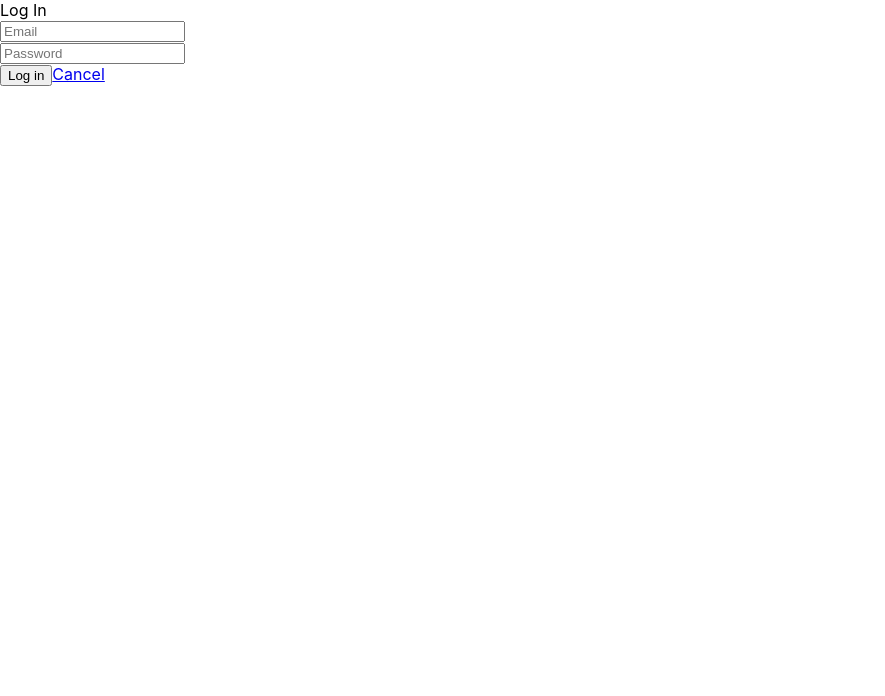
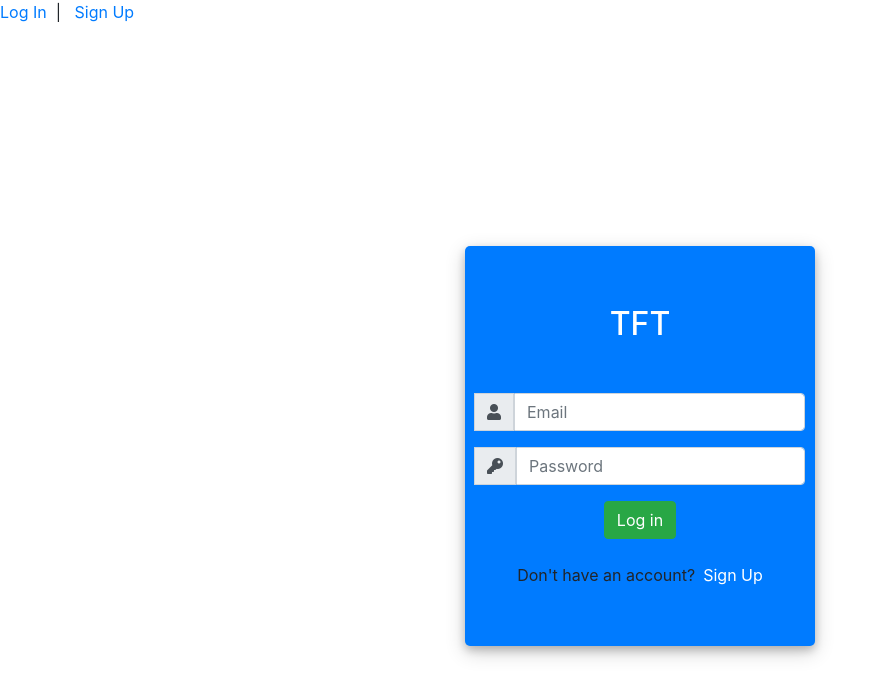
Before and after one commit to baeddavid/tft, a React (Create React App) app: page /login in a window 1280 px wide. Shown: the top 696 px of the page, without its empty margins (0-885 px from the left). Built offline with nearby package versions, Linux system fonts and the light colour scheme.

Commit message:
styled login pag

```diff
--- a/package.json
+++ b/package.json
@@ -7,6 +7,7 @@
     "@testing-library/react": "^9.3.2",
     "@testing-library/user-event": "^7.1.2",
     "bcrypt": "^3.0.7",
+    "bootstrap": "^4.4.1",
     "cors": "^2.8.5",
     "dotenv": "^8.2.0",
     "express": "^4.17.1",
@@ -14,9 +15,11 @@
     "mongoose": "^5.7.13",
     "morgan": "^1.9.1",
     "react": "^16.12.0",
+    "react-bootstrap": "^1.0.0-beta.16",
     "react-dom": "^16.12.0",
     "react-router-dom": "^5.1.2",
-    "react-scripts": "3.3.0"
+    "react-scripts": "3.3.0",
+    "reactstrap": "^8.2.0"
   },
   "scripts": {
     "start": "react-scripts start",
--- a/public/index.html
+++ b/public/index.html
@@ -3,6 +3,8 @@
   <head>
     <meta charset="utf-8" />
     <link rel="icon" href="%PUBLIC_URL%/favicon.ico" />
+    <link href="https://fonts.googleapis.com/css?family=Quicksand&display=swap" rel="stylesheet">
+    <link href="https://use.fontawesome.com/releases/v5.4.1/css/all.css" rel="stylesheet"></link>
     <meta name="viewport" content="width=device-width, initial-scale=1" />
     <meta name="theme-color" content="#000000" />
     <meta
--- a/src/index.css
+++ b/src/index.css
@@ -1,13 +1,4 @@
-body {
-  margin: 0;
-  font-family: -apple-system, BlinkMacSystemFont, 'Segoe UI', 'Roboto', 'Oxygen',
-    'Ubuntu', 'Cantarell', 'Fira Sans', 'Droid Sans', 'Helvetica Neue',
-    sans-serif;
-  -webkit-font-smoothing: antialiased;
-  -moz-osx-font-smoothing: grayscale;
+html, body {
+  min-height: 100%;
+  height: auto;
 }
-
-code {
-  font-family: source-code-pro, Menlo, Monaco, Consolas, 'Courier New',
-    monospace;
-}
--- a/src/index.js
+++ b/src/index.js
@@ -2,6 +2,7 @@ import React from 'react';
 import ReactDOM from 'react-dom';
 import { BrowserRouter as Router, Route } from 'react-router-dom';
 import './index.css';
+import 'bootstrap/dist/css/bootstrap.min.css';
 import App from './pages/AppPage/App';
 import * as serviceWorker from './serviceWorker';
 
--- a/src/pages/AppPage/App.css
+++ /dev/null
@@ -1,38 +0,0 @@
-.App {
-  text-align: center;
-}
-
-.App-logo {
-  height: 40vmin;
-  pointer-events: none;
-}
-
-@media (prefers-reduced-motion: no-preference) {
-  .App-logo {
-    animation: App-logo-spin infinite 20s linear;
-  }
-}
-
-.App-header {
-  background-color: #282c34;
-  min-height: 100vh;
-  display: flex;
-  flex-direction: column;
-  align-items: center;
-  justify-content: center;
-  font-size: calc(10px + 2vmin);
-  color: white;
-}
-
-.App-link {
-  color: #61dafb;
-}
-
-@keyframes App-logo-spin {
-  from {
-    transform: rotate(0deg);
-  }
-  to {
-    transform: rotate(360deg);
-  }
-}
--- a/src/pages/AppPage/App.js
+++ b/src/pages/AppPage/App.js
@@ -3,6 +3,8 @@ import { Switch, Route } from "react-router-dom";
 import userService from "../../utils/userService"
 import LoginPage from "../LoginPage/LoginPage";
 import SignupPage from "../SignupPage/SignupPage";
+import NavBar from "../../components/NavBar/NavBar";
+import styles from "./App.module.css"
 
 class App extends Component {
     constructor(props) {
@@ -23,7 +25,7 @@ class App extends Component {
 
     render() {
         return(
-            <div>
+            <div className={styles.background}>
                 <Switch>
                     <Route
                         exact
@@ -45,6 +47,10 @@ class App extends Component {
                             />
                         )}
                     />
+                    <NavBar
+                        user={this.state.user}
+                        handleLogout={this.handleLogout}
+                    />
                 </Switch>
             </div>
         )
--- a/src/pages/LoginPage/LoginPage.jsx
+++ b/src/pages/LoginPage/LoginPage.jsx
@@ -1,6 +1,12 @@
 import React, { Component } from "react";
 import { Link } from "react-router-dom";
+import {
+    Card,
+    Button,
+} from "react-bootstrap";
 import userService from "../../utils/userService";
+import NavBar from "../../components/NavBar/NavBar";
+import styles from "./LoginPage.module.css"
 
 class LoginPage extends  Component {
     state = {
@@ -27,38 +33,64 @@ class LoginPage extends  Component {
 
     render() {
         return (
+            <div className={styles.background}>
+                <NavBar/>
+                    <div className="container h-100" id={styles.center}>
+                        <div className="d-flex justify-content-center h-100">
+                                <div className={styles.userCard}>
                                     <div>
-                <header>Log In</header>
+                                        <div className="d-flex justify-content-center">
+                                            <h2 className={styles.title} style={{color: "white"}}>TFT</h2>
+                                        </div>
                                         <form onSubmit={this.handleSubmit}>
-                    <div>
-                        <div>
+                                            <div className="input-group mb-3">
+                                                <div className="input-group-append">
+                                                    <span className="input-group-text">
+                                                        <i className="fas fa-user"></i>
+                                                    </span>
+                                                </div>
                                                 <input
-                                type="email"
+                                                    type="text"
+                                                    className="form-control"
+                                                    name="email"
+                                                    id="inputEmail"
                                                     placeholder="Email"
-                                value={this.state.email}
-                                name="email"
-                                onChange={this.handleChange}
+                                                    required
                                                 />
                                             </div>
+                                            <div className="input-group mb-2">
+                                                <div className="input-group-append">
+                                                    <span className="input-group-text">
+                                                        <i className="fas fa-key"></i>
+                                                    </span>
+                                                </div>
+                                                <input
+                                                    type="password"
+                                                    className="form-control"
+                                                    name="password"
+                                                    id="inputPass"
+                                                    value={this.state.password}
+                                                    placeholder="Password"
+                                                    onChange={this.handleChange}
+                                                    required
+                                                />
                                             </div>
                                             <div>
-                        <div>
-                            <input
-                                type="password"
-                                placeholder="Password"
-                                value={this.state.password}
-                                name="password"
-                                onChange={this.handleChange}
-                            />
-                        </div>
-                    </div>
-                    <div>
-                        <div>
-                            <button>Log in</button>
-                            <Link to="/">Cancel</Link>
+                                                <div className="d-flex justify-content-center mt-3 login_container">
+                                                    <Button type="submit" className="btn btn-success" id={styles.button}>Log in</Button> <br/>
                                                 </div>
                                             </div>
                                         </form>
+                                        <div className="mt-4">
+                                            <div className="d-flex justify-content-center links">
+                                                Don't have an account?
+                                                <Link to="/signup"><div className="ml-2" style={{color: "white"}}>Sign Up</div></Link>
+                                            </div>
+                                        </div>
+                                    </div>
+                                </div>
+                            </div>
+                        </div>
                 </div>
         );
     }
--- /dev/null
+++ b/src/pages/LoginPage/LoginPage.module.css
@@ -0,0 +1,27 @@
+.userCard {
+    height: 400px;
+    width: 350px;
+    margin-top: 20%;
+    background: #007bff;
+    position: relative;
+    display: flex;
+    justify-content: center;
+    flex-direction: column;
+    padding: 10px;
+    box-shadow: 0 4px 8px 0 rgba(0, 0, 0, 0.2), 0 6px 20px 0 rgba(0, 0, 0, 0.19);
+    -webkit-box-shadow: 0 4px 8px 0 rgba(0, 0, 0, 0.2), 0 6px 20px 0 rgba(0, 0, 0, 0.19);
+    -moz-box-shadow: 0 4px 8px 0 rgba(0, 0, 0, 0.2), 0 6px 20px 0 rgba(0, 0, 0, 0.19);
+    border-radius: 5px;
+}
+
+.login {
+    margin: 25px 0 25px 0;
+}
+
+.background {
+    height: 100vh;
+}
+
+.title {
+    margin-bottom: 15%;
+}
```
Also changed, not shown: src/pages/AppPage/App.module.css (added), 1 other file (tests, documents, lock files or other folders). Lines whose indentation alone changed are shown as unchanged.
